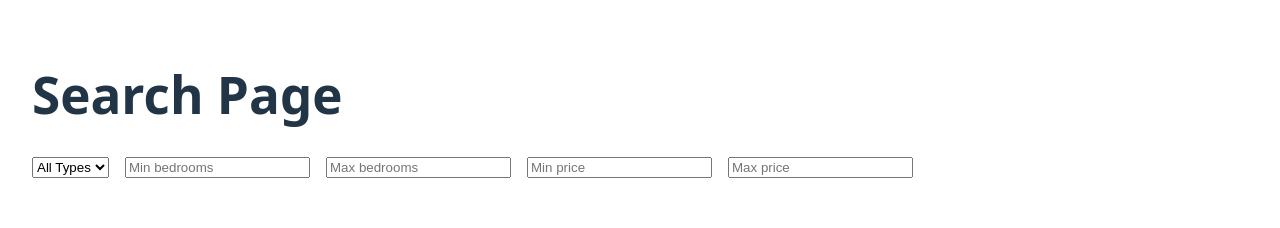
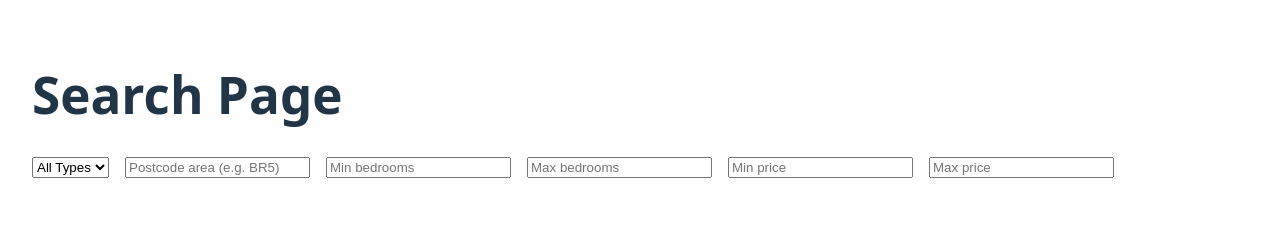
Before and after one commit to hussainmuffallal/estate-agent-react-project, a React (Vite) app: page /#/ in a window 1280 px wide. Shown: the top 228 px of the page. Built offline with nearby package versions, Linux system fonts and the light colour scheme; grey boxes are pictures that could not be loaded.

Commit message:
Add postcode area filtering to property search

```diff
--- a/src/pages/SearchPage.jsx
+++ b/src/pages/SearchPage.jsx
@@ -8,7 +8,8 @@ function SearchPage() {
         minBedrooms: 0,
         maxBedrooms: 100,
         minPrice: 0,
-        maxPrice: 10000000
+        maxPrice: 10000000,
+        postcode: ""
     });
 
     useEffect(() => {
@@ -31,7 +32,9 @@ function SearchPage() {
             property.bedrooms <= filters.maxBedrooms &&
 
             property.price >= filters.minPrice &&
-            property.price <= filters.maxPrice
+            property.price <= filters.maxPrice &&
+
+            (filters.postcode === "" || property.postcode.startsWith(filters.postcode))
         );
     });
 
@@ -51,6 +54,15 @@ function SearchPage() {
                     <option value="house">House</option>
                     <option value="flat">Flat</option>
                 </select>
+
+                <input
+                    type="text"
+                    placeholder="Postcode area (e.g. BR5)"
+                    value={filters.postcode}
+                    onChange={(e) =>
+                        setFilters({ ...filters, postcode: e.target.value.toUpperCase() })
+                    }
+                />
 
                 <input
                     type="number"
```
